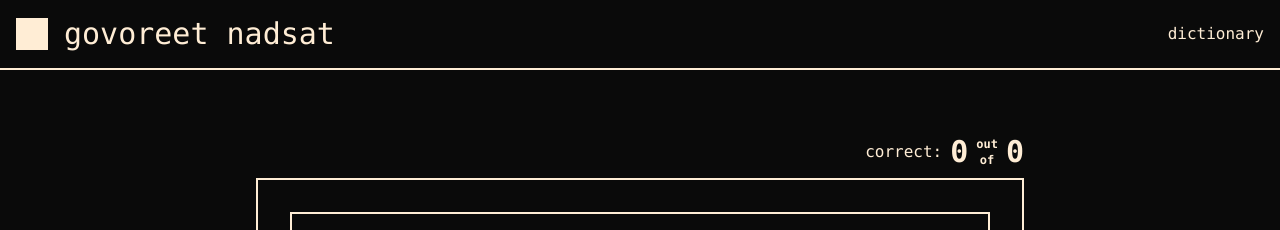
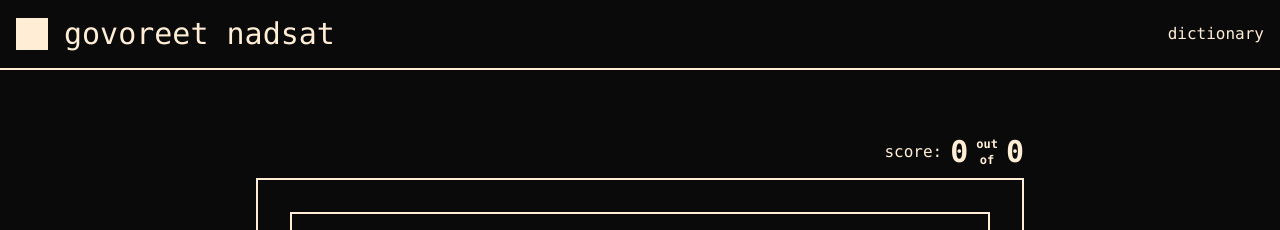
Before and after one commit to alanpaulprice/govoreet-nadsat, a React (Vite) app: page / in a window 1280 px wide. Shown: the top 230 px of the page. Built offline with nearby package versions, Linux system fonts and the light colour scheme.

Commit message:
src/components/ScoreDisplay.tsx: change label 'correct' to 'score'

```diff
--- a/src/components/ScoreDisplay.tsx
+++ b/src/components/ScoreDisplay.tsx
@@ -5,7 +5,7 @@ type Props = { score: Score };
 export function ScoreDisplay({ score: { attempts, correct } }: Props) {
 	return (
 		<dl className="flex items-center gap-2 self-end">
-			<dt>correct:</dt>
+			<dt>score:</dt>
 			<dd className="flex items-center gap-2 text-3xl font-bold">
 				{correct}
 				<span className="text-center text-xs">
```
